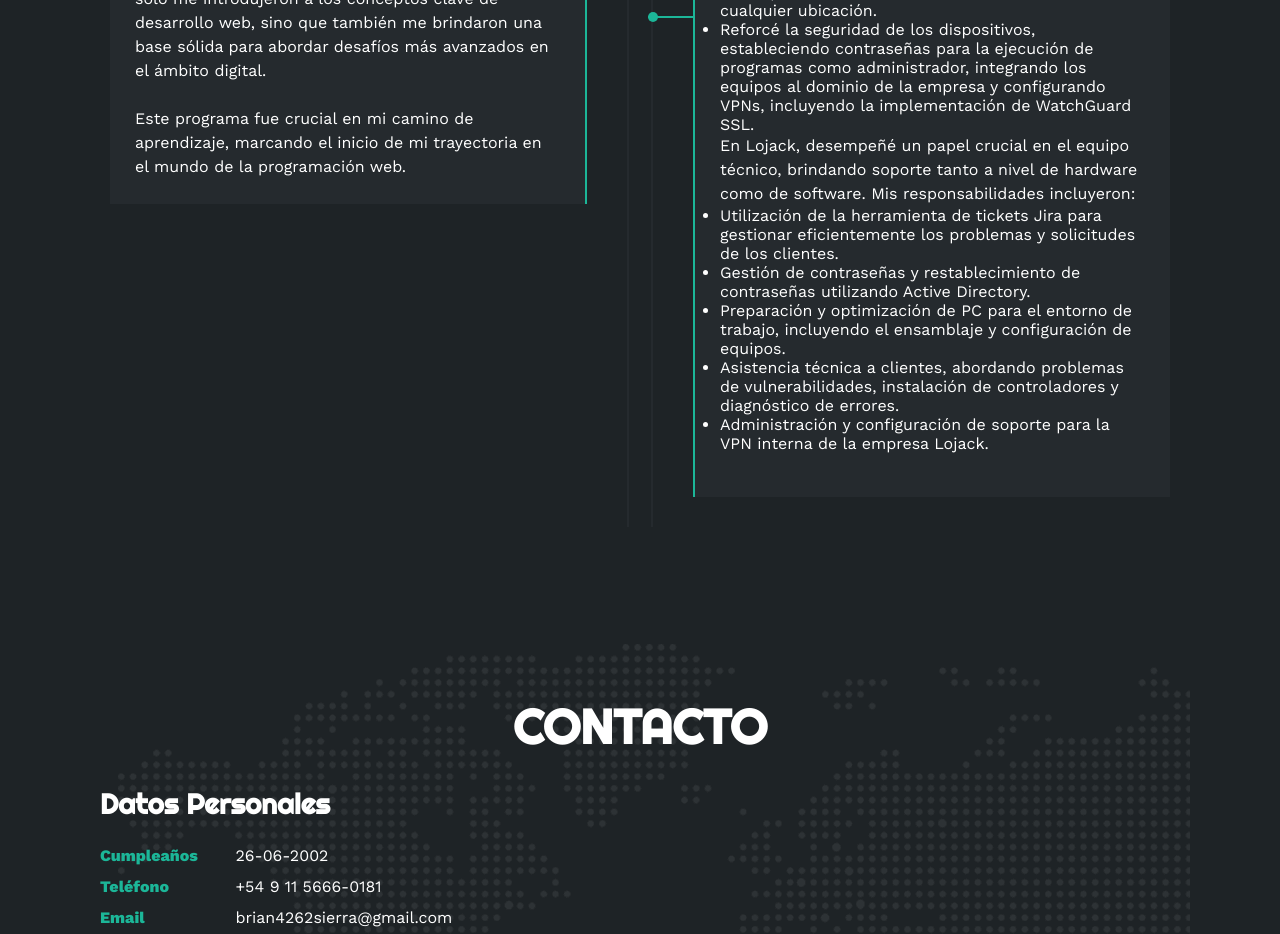
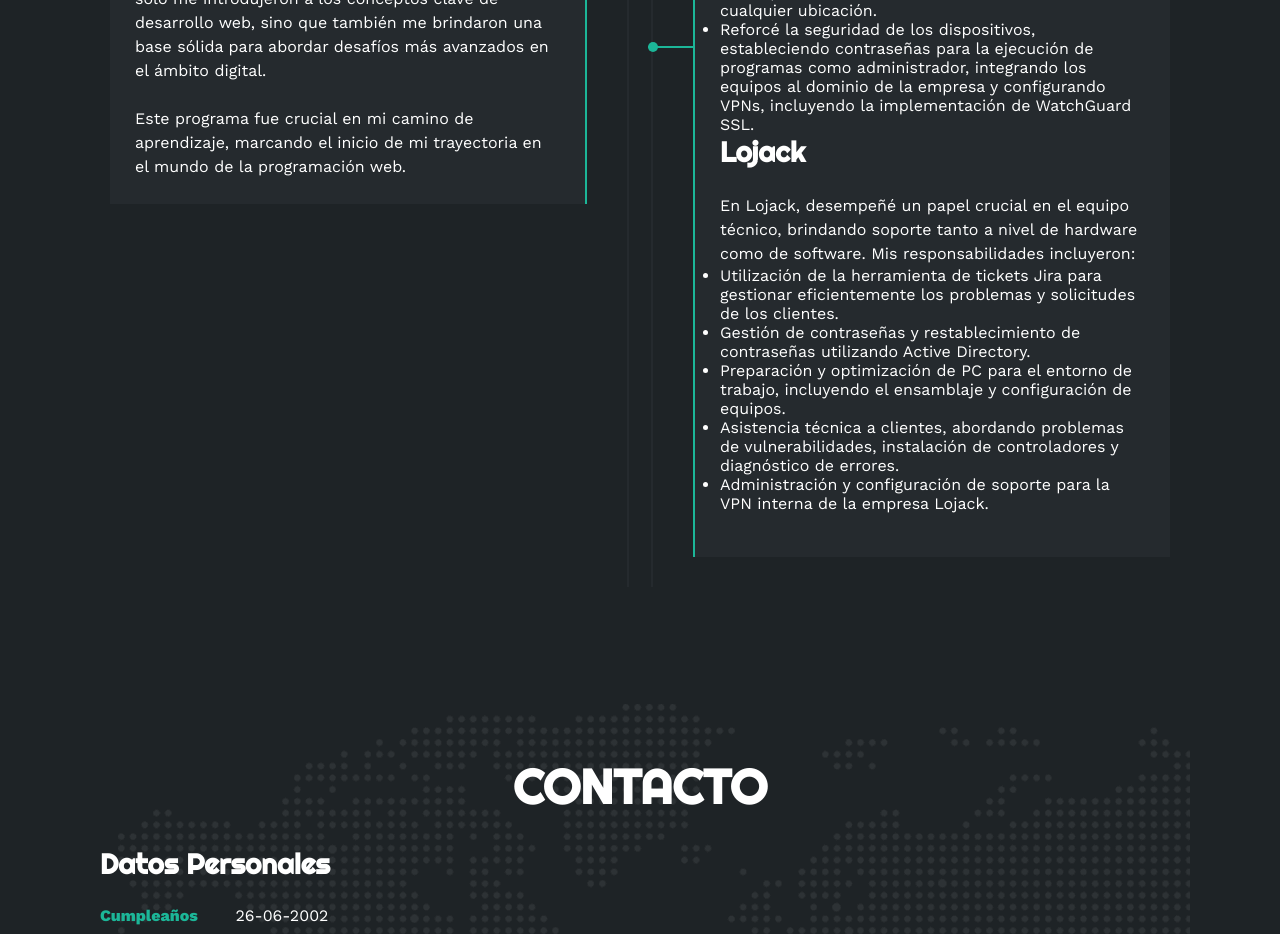
Before and after one commit to cv-portfolio/web, a plain HTML site: page index.html in a window 1280 px wide. Shown: the part 3840-4774 px from the top of the page. Drawn offline with nearby package versions, Linux system fonts and the light colour scheme.

Commit message:
Update index.html

```diff
--- a/index.html
+++ b/index.html
@@ -252,6 +252,7 @@
                         <li>Reforcé la seguridad de los dispositivos, estableciendo contraseñas para la ejecución de programas como administrador, integrando los equipos al dominio de la empresa y configurando VPNs, incluyendo la implementación de WatchGuard SSL.</li>
                     </ul>
 
+                     <h3>Lojack</h3>
                     <p>En Lojack, desempeñé un papel crucial en el equipo técnico, brindando soporte tanto a nivel de hardware como de software. Mis responsabilidades incluyeron:</p>
 
                     <ul>
```
